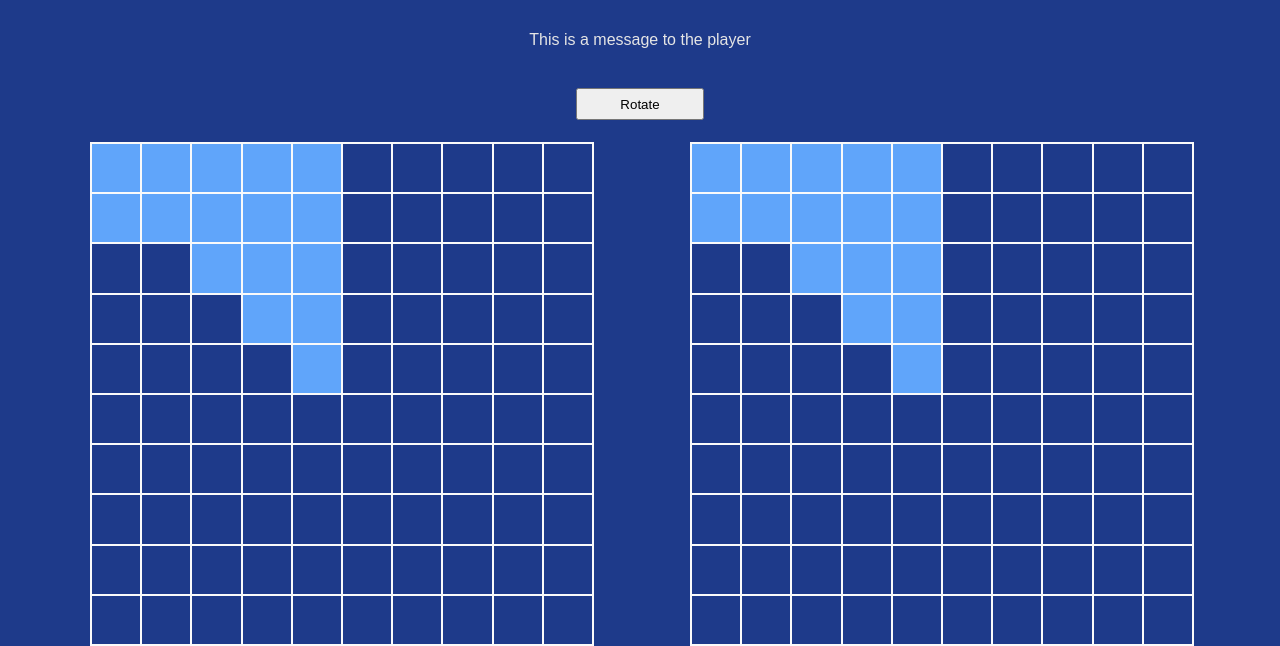
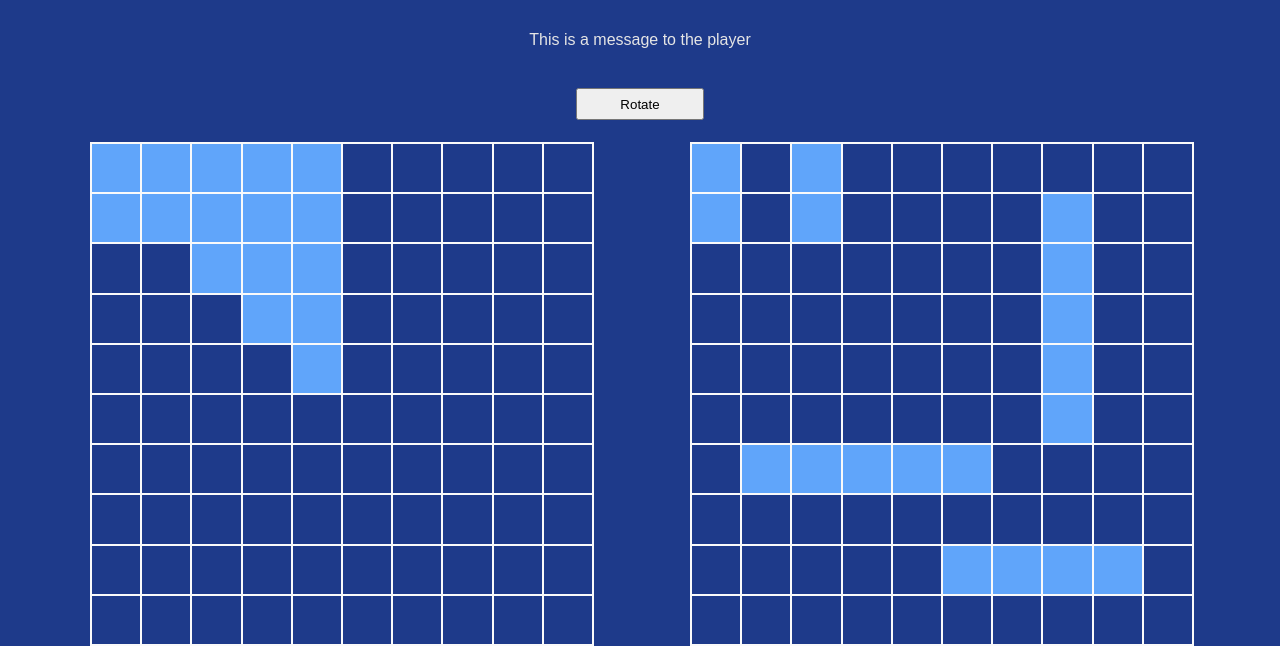
Before and after one commit to jasondewese/odin-battleship, a website built with webpack: page dist/index.html in a window 1280 px wide. Both pictures are taken after a click on the element 116 px from the left and 264 px from the top of the page. Shown: the part 96-742 px from the top of the page. Built offline with nearby package versions, Linux system fonts and the light colour scheme.

Commit message:
Change: move turn logic to Game module

```diff
--- a/src/Game.js
+++ b/src/Game.js
@@ -17,10 +17,10 @@ const Game = (() => {
         playerBoard.placeShip(4, 0, 4, 4, 4);
 
         compBoard.placeShip(0, 0, 0, 1, 0);
-        compBoard.placeShip(1, 0, 1, 1, 1);
-        compBoard.placeShip(2, 0, 2, 2, 2);
-        compBoard.placeShip(3, 0, 3, 3, 3);
-        compBoard.placeShip(4, 0, 4, 4, 4);
+        compBoard.placeShip(1, 0, 2, 1, 2);
+        compBoard.placeShip(2, 8, 5, 8, 8);
+        compBoard.placeShip(3, 1, 7, 5, 7);
+        compBoard.placeShip(4, 6, 1, 6, 5);
 
         createGameboardDOM.initBoards(player, compPlayer, playerBoard, compBoard);
     }
@@ -38,7 +38,18 @@ const Game = (() => {
 
     }
 
-    return {initGame, gameLoop};
+    const gameTurn = (currPlayer, playerBoard, enemyBoard, x, y) => {
+        console.log(currPlayer.attack(enemyBoard, x, y));
+        console.log(`Attack received at ${x},${y}`);
+
+        let playerMsg = currPlayer.isPlayerHuman() ? 'You win!' : 'Computer player wins!';
+        if (enemyBoard.isAllSunk()) {
+            console.log(playerMsg);
+        }
+
+    }
+
+    return {initGame, gameLoop, gameTurn};
 
 })();
 
--- a/src/Player.js
+++ b/src/Player.js
@@ -29,12 +29,14 @@ const Player = (isHuman) => {
         }
 
 
+    }
 
+    const isPlayerHuman = () => {
+        return _isHuman;
     }
 
 
-
-    return {attack};
+    return {attack, isPlayerHuman};
 }
 
 export {Player};
--- a/src/createGameboardDOM.js
+++ b/src/createGameboardDOM.js
@@ -1,3 +1,5 @@
+import { Game } from "./Game";
+
 const createGameboardDOM = (() => {
 
     const _createPlayerBoard = (compPlayer, playerBoard, compBoard) => {
@@ -11,9 +13,12 @@ const createGameboardDOM = (() => {
                 boardCell.classList.add('board-cell');
                 if (typeof playerBoard.getBoard()[i][j] === "object") {
                    boardCell.style.backgroundColor = '#60a5fa';
+                   boardCell.classList.add('ship-cell');
                 }
 
                 boardCell.addEventListener('click', function () {
+                    Game.gameTurn(compPlayer, compBoard, playerBoard, i, j);
+                    /*
                     console.log(compPlayer.attack(playerBoard, i, j));
                     console.log(`Attack received at ${i},${j}`);
                     if (playerBoard.isAllSunk()) {
@@ -22,6 +27,7 @@ const createGameboardDOM = (() => {
                     else if (compBoard.isAllSunk()) {
                         console.log("You win!");
                     }
+                    */
                 });
 
                 boardWrapper.appendChild(boardCell);
@@ -43,9 +49,12 @@ const createGameboardDOM = (() => {
                 boardCell.classList.add('board-cell');
                 if (typeof compBoard.getBoard()[i][j] === "object") {
                     boardCell.style.backgroundColor = '#60a5fa';
+                    boardCell.classList.add('ship-cell');
                  }
 
                 boardCell.addEventListener('click', function () {
+                    Game.gameTurn(player, playerBoard, compBoard, i, j);
+                    /*
                     console.log(player.attack(compBoard, i, j));
                     console.log(`Attack received at ${i},${j}`);
 
@@ -55,6 +64,7 @@ const createGameboardDOM = (() => {
                     else if (compBoard.isAllSunk()) {
                         console.log("You win!");
                     }
+                    */
                 });
                 boardWrapper.appendChild(boardCell);
             }
--- a/src/style.css
+++ b/src/style.css
@@ -74,6 +74,10 @@ main {
     background-color: #2e4a9a;
 }
 
+.ship-cell:hover {
+    cursor: pointer;
+    background-color: #bfdbfe !important;
+}
 /*End Main game area style*/
 
 /*Footer style*/
--- a/webpack.config.js
+++ b/webpack.config.js
@@ -6,6 +6,7 @@ module.exports = {
     filename: 'bundle.js',
     path: path.resolve(__dirname, 'dist'),
   },
+  devtool: 'inline-source-map',
   module: {
     rules: [
       {
```
Also changed, not shown: dist/bundle.js.
